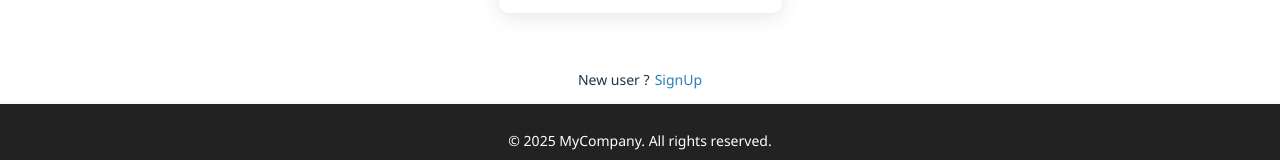
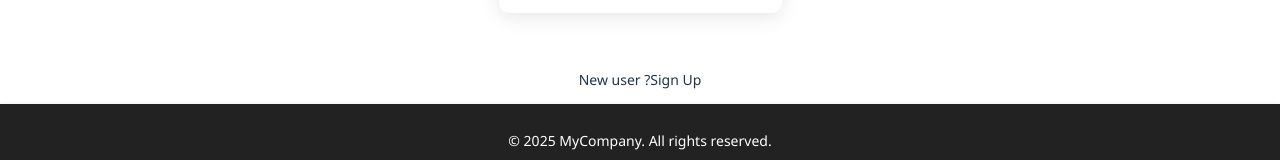
Before and after one commit to Vipulpokanati/React-Food_Zone, a React (Vite) app: page /SignIn in a window 1280 px wide. Shown: the part 512-672 px from the top of the page. Built offline with nearby package versions, Linux system fonts and the light colour scheme; no server answers.

Commit message:
Update SignIn.jsx

```diff
--- a/src/SignIn.jsx
+++ b/src/SignIn.jsx
@@ -27,7 +27,7 @@ function SignIn() {
         <button type='submit'>Submit</button>
     </form>
     <p>
-        New user ?<a href='/SignUp'>SignUp</a>
+        New user ?<span onClick={() => navigate('/SignUp')}>Sign Up</span>
     </p>
     </>
   )
```
